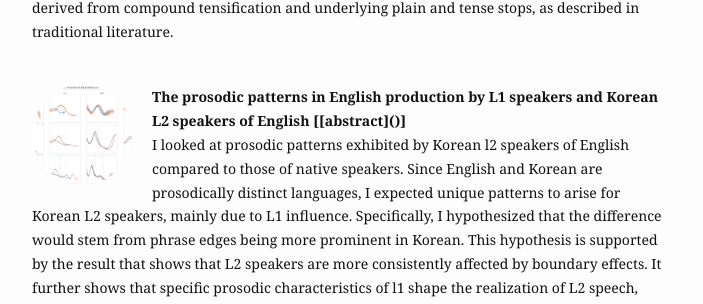
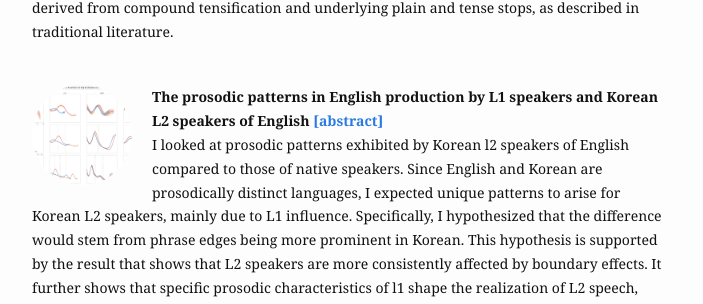
Before and after one commit to chloedkkwon/chloedkkwon.github.io, a Jekyll site: the page built from research.md, in a window 1280 px wide. Shown: the part 437-741 px from the top of the page, without its empty margins (288-991 px from the left). Built offline with Jekyll 4.4.1, drawn with Linux system fonts in a browser that asks for light colours; part of the change alters nothing that is shown.

```diff
--- a/research.md
+++ b/research.md
@@ -10,7 +10,7 @@ items:
     description: This is my dissertation project studying a morpho-phonological process in Korean called sai-sios, or compound tensification. It causes a plain obstruent in the initial position of the second noun in a noun + noun compound to become tense. Compound tensification is interesting since it's not fully predictable when it occurs and what happens to the pronunciations when it does. I look at speech data from a corpus and a production experiment to answer questions of how compound tensification is manifested in actual speech, and whether there is categorical distinction between tense stops derived from compound tensification and underlying plain and tense stops, as described in traditional literature.
 
 
-  - title: The prosodic patterns in English production by L1 speakers and Korean L2 speakers of English [[abstract](<https://drive.google.com/file/d/11omcu9aEJOyL-MwxhG5x6uwLZJ9wDYQO/view?usp=drive_link>)]
+  - title: The prosodic patterns in English production by L1 speakers and Korean L2 speakers of English <a href="https://drive.google.com/file/d/11omcu9aEJOyL-MwxhG5x6uwLZJ9wDYQO/view?usp=sharing">[abstract]</a>
     image:
       src: /assets/img/work/q_project.png
       alt: q_project
```
